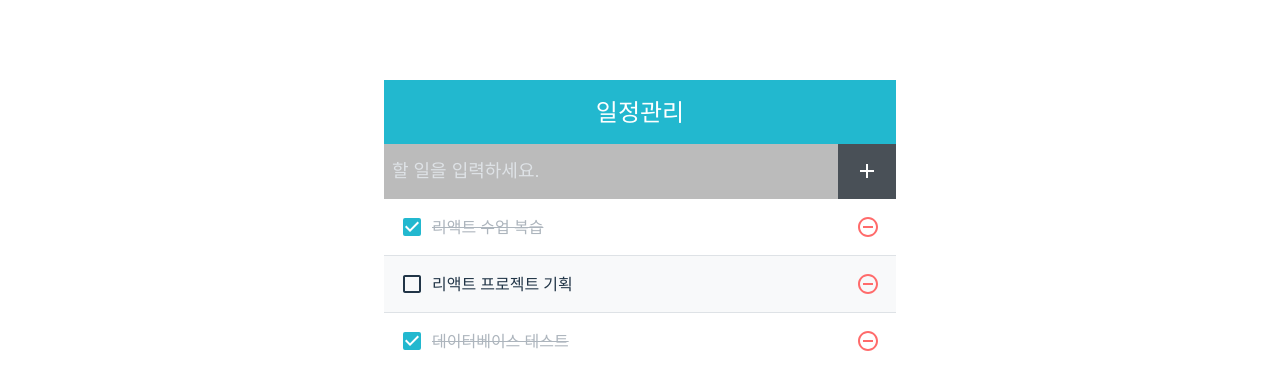
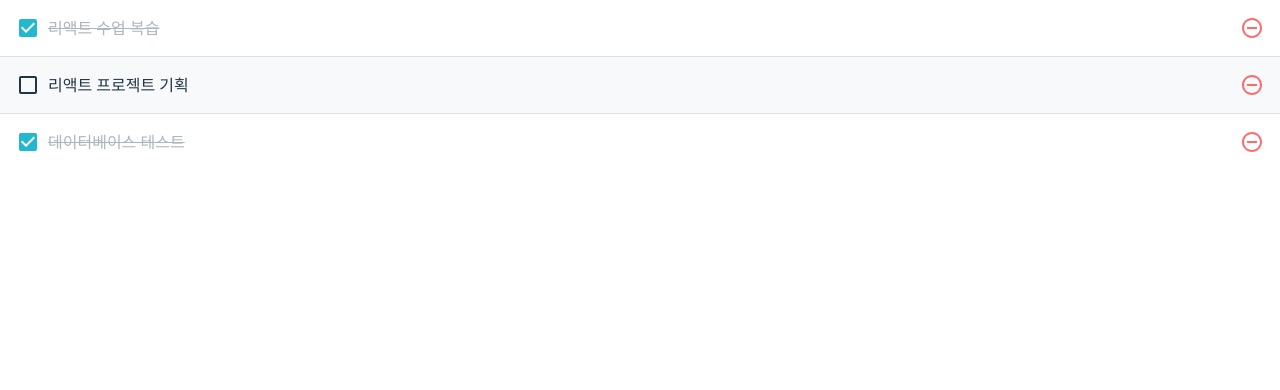
Before and after one commit to kimsohee-around/2506_React, a React (Vite) app in the folder lesson03/: page / in a window 1280 px wide. Shown: the top 390 px of the page. Built offline with nearby package versions, Linux system fonts and the light colour scheme.

Commit message:
day03 todos

```diff
--- a/lesson03/src/App.jsx
+++ b/lesson03/src/App.jsx
@@ -1,41 +1,40 @@
+import { useRef, useState } from 'react'
+import TodoList from './components/TodoList'
 
 export default function App() {
   // 할일 목록 배열
   const initVal = [
     {
       id: 1,
-        text: "리액트 수업 복습",
-        checked: true,
+      text: '리액트 수업 복습',
+      checked: true
     },
     {
       id: 2,
-        text: "리액트 프로젝트 기획",
-        checked: false,
+      text: '리액트 프로젝트 기획',
+      checked: false
     },
     {
       id: 3,
-        text: "데이터베이스 테스트",
-        checked: true,
-      },
-    ];
-    const [todos, setTodos] = useState(initVal);
-    const maxid = useRef(todos.length + 1);
-
-    console.log("todos:", todos);
-    const [value, setValue] = useState("");
+      text: '데이터베이스 테스트',
+      checked: true
+    }
+  ]
+  const [todos, setTodos] = useState(initVal)
+  const maxid = useRef(todos.length + 1)
 
   // 🔥 상태변수 todos 변경
   function handleChecked(id) {
     const newtodos = todos.map((item) =>
       item.id === id ? { ...item, checked: !item.checked } : item
-      );
-      setTodos(newtodos);
+    )
+    setTodos(newtodos)
   }
 
   // todos  할 일 객체 목록 중 삭제하기 // 🔥 상태변수 todos 변경
   function handleRemove(id) {
-      const newtodos = todos.filter((item) => item.id !== id);
-      setTodos(newtodos);
+    const newtodos = todos.filter((item) => item.id !== id)
+    setTodos(newtodos)
   }
 
   // 🔥화살표 함수 사용해보기  //
@@ -44,13 +43,19 @@
     const todo = {
       id: maxid.current,
       text,
-        checked: false,
-      };
-      setTodos([...todos, todo]);
-      maxid.current += 1;
-    };
+      checked: false
+    }
+    setTodos([...todos, todo])
+    maxid.current += 1
+  }
 
   return (
-    <div>App</div>
+    <div>
+      <TodoList
+        todos={todos}
+        onRemove={handleRemove}
+        onChecked={handleChecked}
+      />
+    </div>
   )
 }
--- a/lesson03/src/components/TodoListItem.jsx
+++ b/lesson03/src/components/TodoListItem.jsx
@@ -18,7 +18,7 @@
 
   // 🔥 onChecked 함수 : 부모컴포넌트에게 props 로 전달 받음
   return (
-    <div className='TodoListItem' key={idx}>
+    <div className='TodoListItem'>
       <div
         className={`checkbox ${checked ? 'checked' : ''}`}
         onClick={() => onChecked(id)}
```
Also changed, not shown: lesson03/src/main.jsx (+7 -6 lines). Lines whose indentation alone changed are shown as unchanged.
